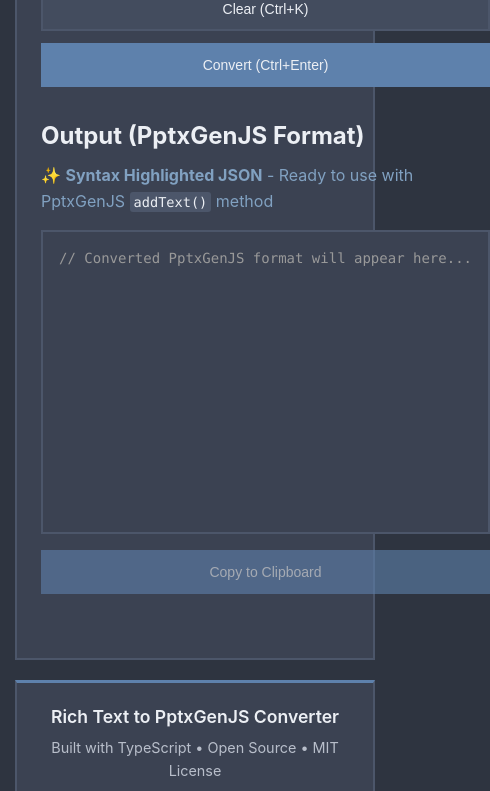
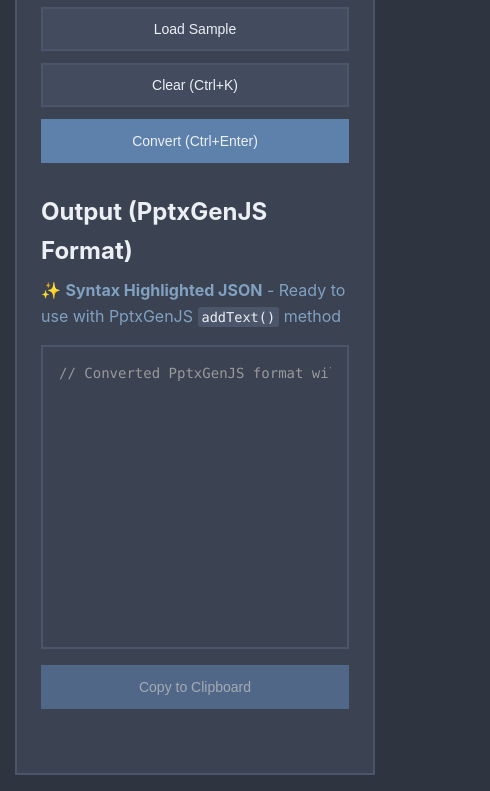
Before and after one commit to tomast1337/rich-to-pptx, a website with bundled scripts: page index.html in a window 390 px wide. Shown: the part 910-1701 px from the top of the page, 490 px wide, since content can reach past the window. Built offline with nearby package versions, Linux system fonts and the light colour scheme.

Commit message:
Refine CSS styles for RichTextConverterApp: improve layout responsiveness, enhance text wrapping, and ensure consistent styling across sections and containers.

```diff
--- a/styles.css
+++ b/styles.css
@@ -81,6 +81,8 @@
 .output-section {
   display: flex;
   flex-direction: column;
+  max-width: 100%;
+  min-width: 0; /* Allow sections to shrink below content width */
 }
 
 .section-header {
@@ -112,6 +114,7 @@
   overflow: hidden;
   background: #2e3440; /* Polar Night */
   min-height: 300px;
+  max-width: 100%;
   display: flex;
   flex-direction: column;
 }
@@ -134,6 +137,9 @@
     Ubuntu, Cantarell, sans-serif;
   font-size: 14px;
   line-height: 1.6;
+  word-wrap: break-word;
+  overflow-wrap: break-word;
+  white-space: normal;
 }
 
 .ck-toolbar {
@@ -269,6 +275,8 @@
 .output-container {
   border: 2px solid #4c566a;
   background: #3b4252;
+  max-width: 100%;
+  overflow-x: auto;
 }
 
 .output-container:hover {
@@ -288,8 +296,9 @@
   font-size: 14px !important;
   line-height: 1.5 !important;
   white-space: pre;
-    word-wrap: break-word;
+  word-wrap: normal;
   color: #eceff4;
+  max-width: 100%;
 }
 
 #output-text code {
@@ -301,9 +310,10 @@
   font-size: 14px !important;
   line-height: 1.5 !important;
   white-space: pre;
-    word-wrap: break-word;
+  word-wrap: normal;
   display: block;
   min-height: 268px;
+  overflow-x: auto;
 }
 
 /* Prism.js theme overrides for better integration */
```
Lines whose indentation alone changed are shown as unchanged.
